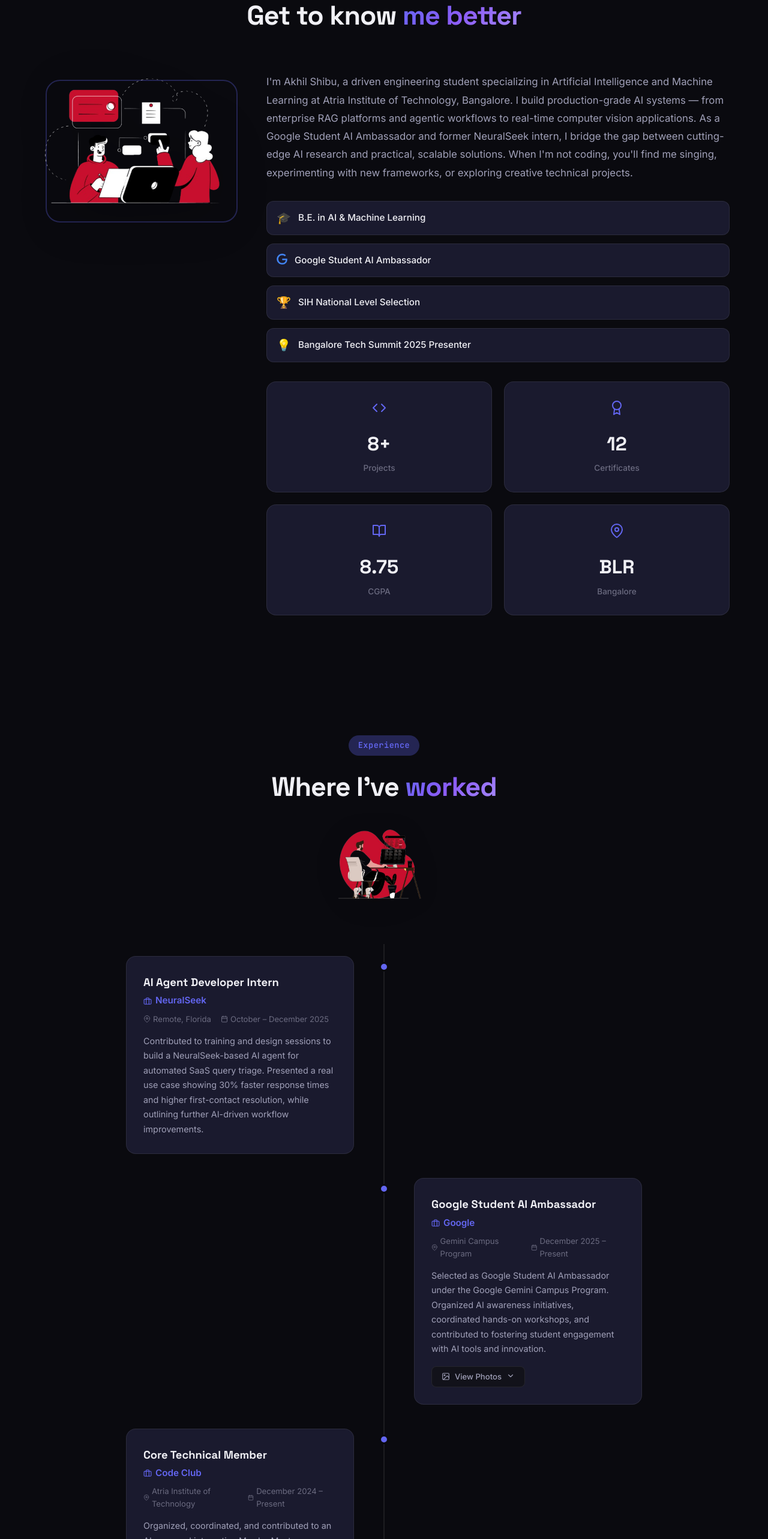
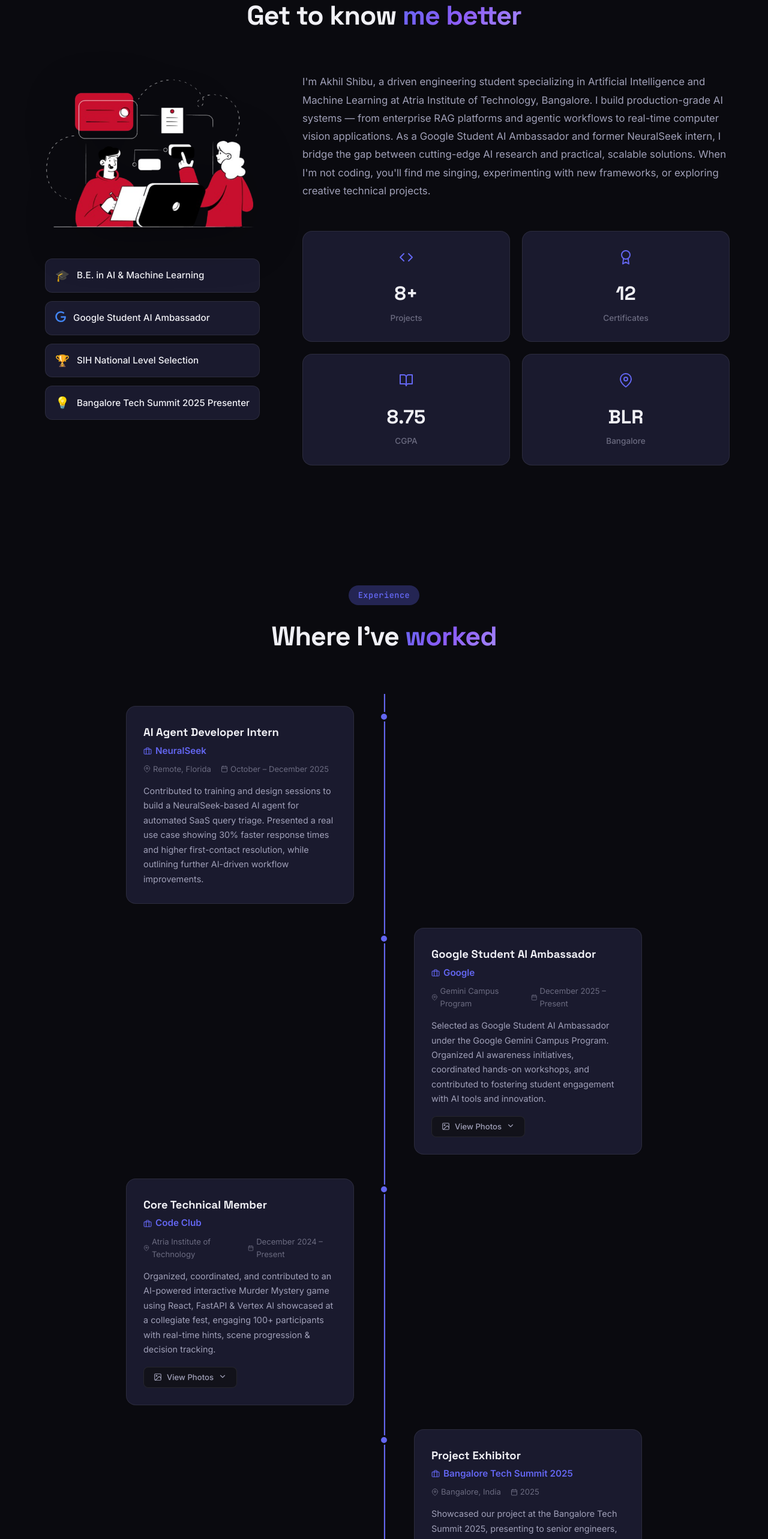
Before and after one commit to Hydra404coder/Portfolionew, a React (Vite) app: page / in a window 1280 px wide. Shown: the part 960-3526 px from the top of the page at 60% size. Built offline with nearby package versions, Linux system fonts and the light colour scheme.

Commit message:
fix: About/Experience/Contact layout - highlights under image, scroll timeline, socials below form

```diff
--- a/src/components/About.jsx
+++ b/src/components/About.jsx
@@ -29,13 +29,7 @@
                 alt="Akhil Shibu - AI/ML Engineer"
                 className="about-image"
               />
-              <div className="about-image-accent" />
             </div>
-          </div>
-
-          <div className="about-right">
-            <div className="about-text">
-              <p>{personalData.about}</p>
             <div className="about-highlights">
               <div className="highlight">
                 <span className="highlight-icon">🎓</span>
@@ -54,6 +48,11 @@
                 <span>Bangalore Tech Summit 2025 Presenter</span>
               </div>
             </div>
+          </div>
+
+          <div className="about-right">
+            <div className="about-text">
+              <p>{personalData.about}</p>
             </div>
 
             <div className="about-stats">
--- a/src/components/Contact.jsx
+++ b/src/components/Contact.jsx
@@ -120,40 +120,14 @@
                 </div>
               </div>
             </div>
-
-            <div className="contact-socials">
-              <motion.a
-                href={personalData.github}
-                target="_blank"
-                rel="noopener noreferrer"
-                className="social-link"
-                whileHover={{ scale: 1.05, y: -2 }}
-                whileTap={{ scale: 0.95 }}
-              >
-                <FiGithub size={20} />
-                <span>GitHub</span>
-                <FiArrowUpRight size={14} />
-              </motion.a>
-              <motion.a
-                href={personalData.linkedin}
-                target="_blank"
-                rel="noopener noreferrer"
-                className="social-link"
-                whileHover={{ scale: 1.05, y: -2 }}
-                whileTap={{ scale: 0.95 }}
-              >
-                <FiLinkedin size={20} />
-                <span>LinkedIn</span>
-                <FiArrowUpRight size={14} />
-              </motion.a>
-            </div>
           </div>
 
-          {/* Form */}
-          <form
-            className="contact-form"
-            onSubmit={handleSubmit}
-          >
+          {/* Form + Socials */}
+          <div className="contact-right">
+            <form
+              className="contact-form"
+              onSubmit={handleSubmit}
+            >
             <div className="form-row">
               <div className="form-group">
                 <label htmlFor="name">Name</label>
@@ -214,6 +188,34 @@
               {status === 'sent' ? 'Opening Mail Client...' : 'Send Message'}
             </motion.button>
           </form>
+
+            <div className="contact-socials">
+              <motion.a
+                href={personalData.github}
+                target="_blank"
+                rel="noopener noreferrer"
+                className="social-link"
+                whileHover={{ scale: 1.05, y: -2 }}
+                whileTap={{ scale: 0.95 }}
+              >
+                <FiGithub size={20} />
+                <span>GitHub</span>
+                <FiArrowUpRight size={14} />
+              </motion.a>
+              <motion.a
+                href={personalData.linkedin}
+                target="_blank"
+                rel="noopener noreferrer"
+                className="social-link"
+                whileHover={{ scale: 1.05, y: -2 }}
+                whileTap={{ scale: 0.95 }}
+              >
+                <FiLinkedin size={20} />
+                <span>LinkedIn</span>
+                <FiArrowUpRight size={14} />
+              </motion.a>
+            </div>
+          </div>
         </div>
       </div>
     </section>
--- a/src/components/Experience.jsx
+++ b/src/components/Experience.jsx
@@ -1,5 +1,5 @@
-import { useState, useEffect, useCallback } from 'react';
-import { motion, AnimatePresence } from 'framer-motion';
+import { useState, useEffect, useCallback, useRef } from 'react';
+import { motion, AnimatePresence, useScroll, useTransform } from 'framer-motion';
 import { FiBriefcase, FiMapPin, FiCalendar, FiChevronDown, FiImage, FiX, FiChevronLeft, FiChevronRight } from 'react-icons/fi';
 import { experience } from '../data/portfolioData';
 
@@ -75,6 +75,13 @@
   const [lightbox, setLightbox] = useState({ open: false, photos: [], index: 0, company: '' });
   const [hoverPreview, setHoverPreview] = useState({ visible: false, src: '', x: 0, y: 0 });
 
+  const timelineRef = useRef(null);
+  const { scrollYProgress } = useScroll({
+    target: timelineRef,
+    offset: ['start 80%', 'end 50%'],
+  });
+  const lineProgress = useTransform(scrollYProgress, [0, 1], [0, 1]);
+
   const openLightbox = (photos, index, company) => {
     setLightbox({ open: true, photos, index, company });
   };
@@ -119,17 +126,11 @@
           <h2 className="section-title">
             Where I've <span className="gradient-text">worked</span>
           </h2>
-          <div className="section-header-illus">
-            <img
-              src="/photos/imgs/download (3).png"
-              alt="Work experience illustration"
-              className="section-illus"
-            />
-          </div>
         </div>
 
-        <div className="timeline">
+        <div className="timeline" ref={timelineRef}>
           <div className="timeline-line" />
+          <motion.div className="timeline-line-fill" style={{ scaleY: lineProgress, transformOrigin: 'top' }} />
           {experience.map((exp, i) => (
             <div
               key={i}
--- a/src/styles/index.css
+++ b/src/styles/index.css
@@ -726,13 +726,14 @@
 
 .about-left {
   display: flex;
-  align-items: flex-start;
-  justify-content: center;
+  flex-direction: column;
+  align-items: center;
+  gap: 28px;
 }
 
 .about-image-container {
   position: relative;
-  width: 320px;
+  width: 380px;
   flex-shrink: 0;
 }
 
@@ -746,18 +747,6 @@
   filter: drop-shadow(0 16px 40px rgba(0, 0, 0, 0.25));
 }
 
-.about-image-accent {
-  position: absolute;
-  bottom: -12px;
-  right: -12px;
-  width: 100%;
-  height: 100%;
-  border-radius: var(--radius-xl);
-  border: 2px solid var(--accent);
-  opacity: 0.3;
-  z-index: 0;
-}
-
 [data-theme='light'] .about-image {
   filter: drop-shadow(0 16px 40px rgba(0, 0, 0, 0.1));
 }
@@ -772,7 +761,7 @@
   font-size: 1.05rem;
   color: var(--text-secondary);
   line-height: 1.8;
-  margin-bottom: 32px;
+  margin-bottom: 20px;
 }
 
 .about-highlights {
@@ -859,6 +848,17 @@
   width: 2px;
   background: var(--border);
   transform: translateX(-50%);
+}
+
+.timeline-line-fill {
+  position: absolute;
+  left: 50%;
+  top: 0;
+  bottom: 0;
+  width: 2px;
+  background: var(--accent);
+  transform: translateX(-50%);
+  z-index: 1;
 }
 
 .timeline-item {
@@ -1710,9 +1710,15 @@
 
 .contact-illus-img {
   width: 100%;
-  max-width: 260px;
+  max-width: 360px;
   height: auto;
   filter: drop-shadow(0 8px 20px rgba(0, 0, 0, 0.15));
+}
+
+.contact-right {
+  display: flex;
+  flex-direction: column;
+  gap: 24px;
 }
 
 [data-theme='light'] .contact-illus-img {
@@ -1998,6 +2004,10 @@
     left: 20px;
   }
 
+  .timeline-line-fill {
+    left: 20px;
+  }
+
   .timeline-item {
     width: 100%;
     padding: 20px 20px 20px 60px;
```
Lines whose indentation alone changed are shown as unchanged.
